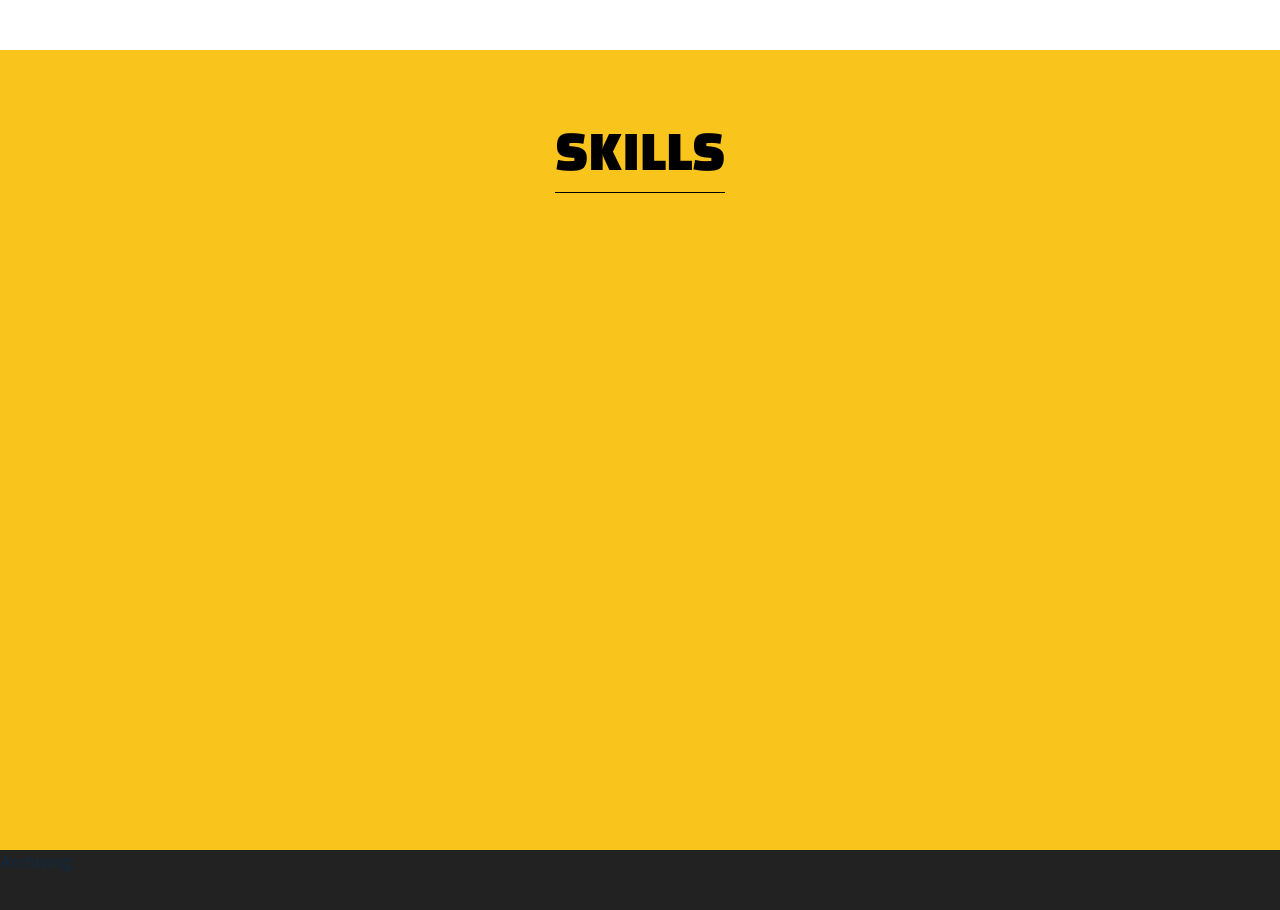
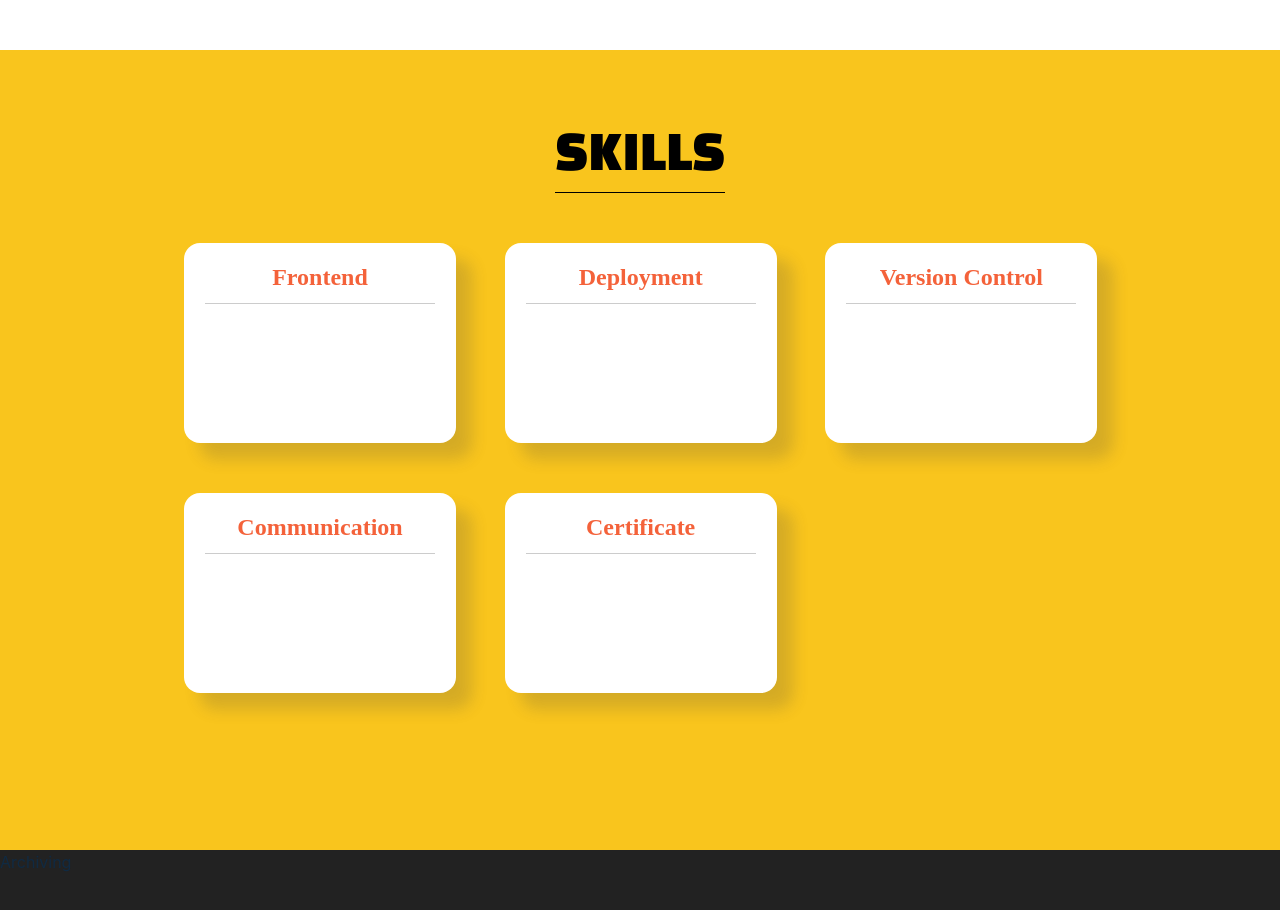
Before and after one commit to kimhsr/khs-portfolio, a React (Create React App) app: page / in a window 1280 px wide. Shown: the part 1120-2030 px from the top of the page. Built offline with nearby package versions, Linux system fonts and the light colour scheme; a web font is replaced by a local one.

Commit message:
skills content 생성

```diff
--- a/src/components/Skills.css
+++ b/src/components/Skills.css
@@ -4,7 +4,7 @@
   height: 800px;
 }
 
-.skillsContainer {
+.skillsTitle {
   max-width: 71.25rem;
   margin: 0 auto;
   text-align: center;
@@ -19,3 +19,42 @@
   color: black;
   border-bottom: 1px solid #000000;
 }
+
+.skillsContainer {
+  max-width: 57rem;
+  top: 120px;
+  margin: 0 auto;
+  text-align: center;
+  position: relative;
+  display: grid;
+  grid-template-columns: repeat(auto-fill, minmax(229px, 1fr));
+  grid-gap: 50px;
+}
+
+.skillsback {
+  position: relative;
+  margin: auto;
+  width: 17rem;
+  height: 200px;
+  background-color: white;
+  border-radius: 1rem;
+  box-shadow: 1rem 1rem 1rem 0 rgb(68 68 68 / 20%);
+  transition: all 0.3s;
+}
+
+.skillsback:hover {
+  transform: translateY(5px);
+}
+
+.skillsContent {
+  position: relative;
+  top: 1rem;
+  margin: auto;
+  width: 230px;
+  padding-bottom: 0.5rem;
+  border-bottom: 1px solid #ccc;
+  font-size: 1.5rem;
+  font-family: "Noto Sans KR";
+  color: #f4623a;
+  font-weight: 700;
+}
--- a/src/components/Skills.js
+++ b/src/components/Skills.js
@@ -5,8 +5,30 @@ function Skills() {
   return (
     <div id="skillsScroll">
       <div className="skillsBackground">
+        <div className="skillsTitle">
+          <div className="skillsText">SKILLS</div>
+        </div>
         <div className="skillsContainer">
-          <div className="skillsText">SKILLS</div>
+          <div className="skillsback">
+            <div className="skillsContent">Frontend</div>
+            <img alt=""></img>
+          </div>
+          <div className="skillsback">
+            <div className="skillsContent">Deployment</div>
+            <img alt=""></img>
+          </div>
+          <div className="skillsback">
+            <div className="skillsContent">Version Control</div>
+            <img alt=""></img>
+          </div>
+          <div className="skillsback">
+            <div className="skillsContent">Communication</div>
+            <img alt=""></img>
+          </div>
+          <div className="skillsback">
+            <div className="skillsContent">Certificate</div>
+            <img alt=""></img>
+          </div>
         </div>
       </div>
     </div>
```
